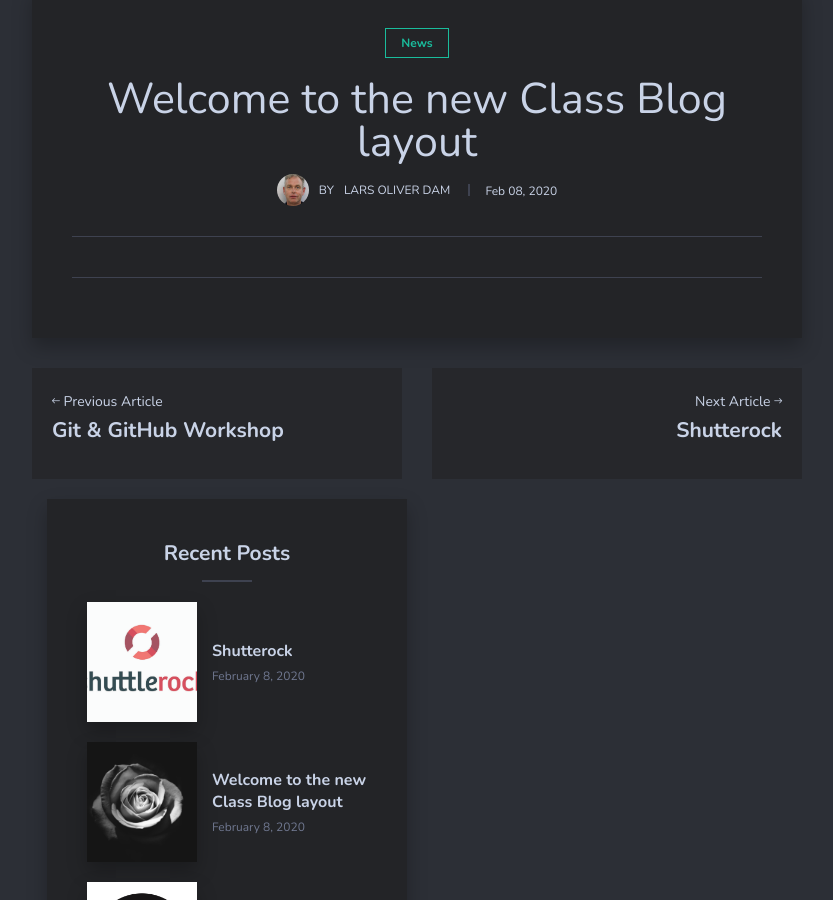
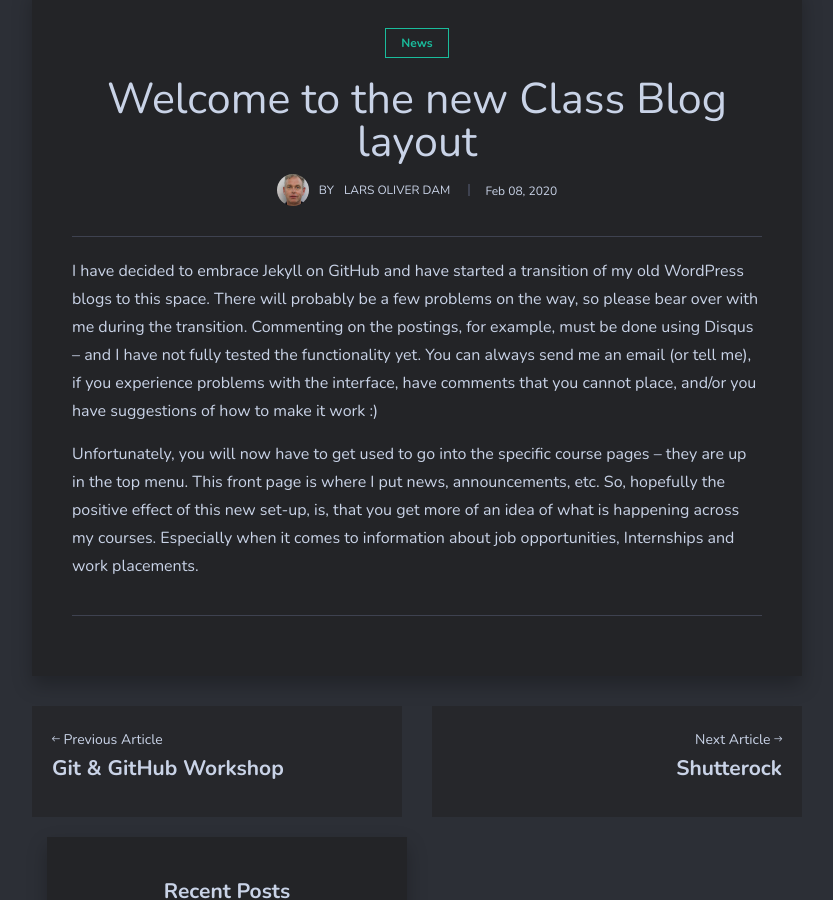
Before and after one commit to larsoliverdam/nmit, a Jekyll site: the page built from _posts/2020-02-07-welcome.markdown, in a window 1280 px wide and 900 px high, scrolled down 737 px. Shown: the whole window, without its empty margins (23-856 px from the left). Built offline with Jekyll 4.4.1, drawn with Linux system fonts in a browser that asks for light colours; nearby versions of some CDN libraries; comment, search, counter and statistics services are not loaded.

Commit message:
intro posting

```diff
--- a/_posts/2020-02-07-welcome.markdown
+++ b/_posts/2020-02-07-welcome.markdown
@@ -5,3 +5,7 @@ date:   2020-02-07 12:05:00 -1200
 image:  07.jpg
 tags:   [News]
 ---
+I have decided to embrace Jekyll on GitHub and have started a transition of my old WordPress blogs to this space.
+There will probably be a few problems on the way, so please bear over with me during the transition. Commenting on the postings, for example, must be done using Disqus – and I have not fully tested the functionality yet. You can always send me an email (or tell me), if you experience problems with the interface, have comments that you cannot place, and/or you have suggestions of how to make it work :)
+
+Unfortunately, you will now have to get used to go into the specific course pages – they are up in the top menu. This front page is where I put news, announcements, etc. So, hopefully the positive effect of this new set-up, is, that you get more of an idea of what is happening across my courses. Especially when it comes to information about job opportunities, Internships and work placements.
```
